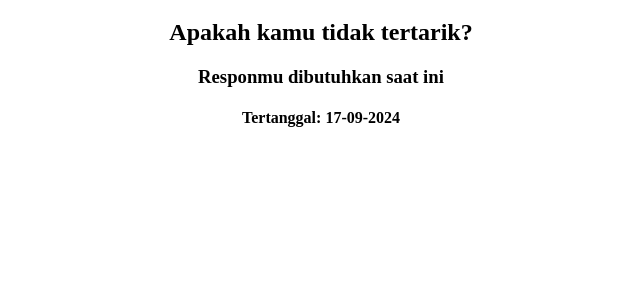
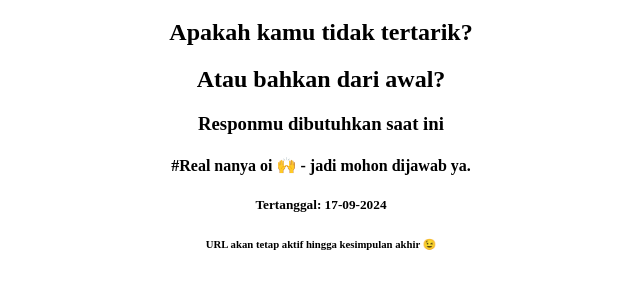
Before and after one commit to Elvuitton/Rfauliaa, a plain HTML site: page index.html in a window 1280 px wide. Shown: the part 285-574 px from the top of the page, without its empty margins (319-959 px from the left). Drawn offline with Linux system fonts and the light colour scheme.

Commit message:
Update index.html

```diff
--- a/index.html
+++ b/index.html
@@ -21,8 +21,11 @@
         <br>
     <h1>Tidak ada respon darimu?</h1>
     <h2>Apakah kamu tidak tertarik?</h2>
+    <h2>Atau bahkan dari awal?</h2>
     <h3>Responmu dibutuhkan saat ini</h3>
-    <h4>Tertanggal: 17-09-2024</h4>
+    <h4>#Real nanya oi 🙌 - jadi mohon dijawab ya.</h4>
+    <h5>Tertanggal: 17-09-2024</h5>
+    <h6>URL akan tetap aktif hingga kesimpulan akhir 😉</h6>
 </center>
 </body>
 </html>
```
